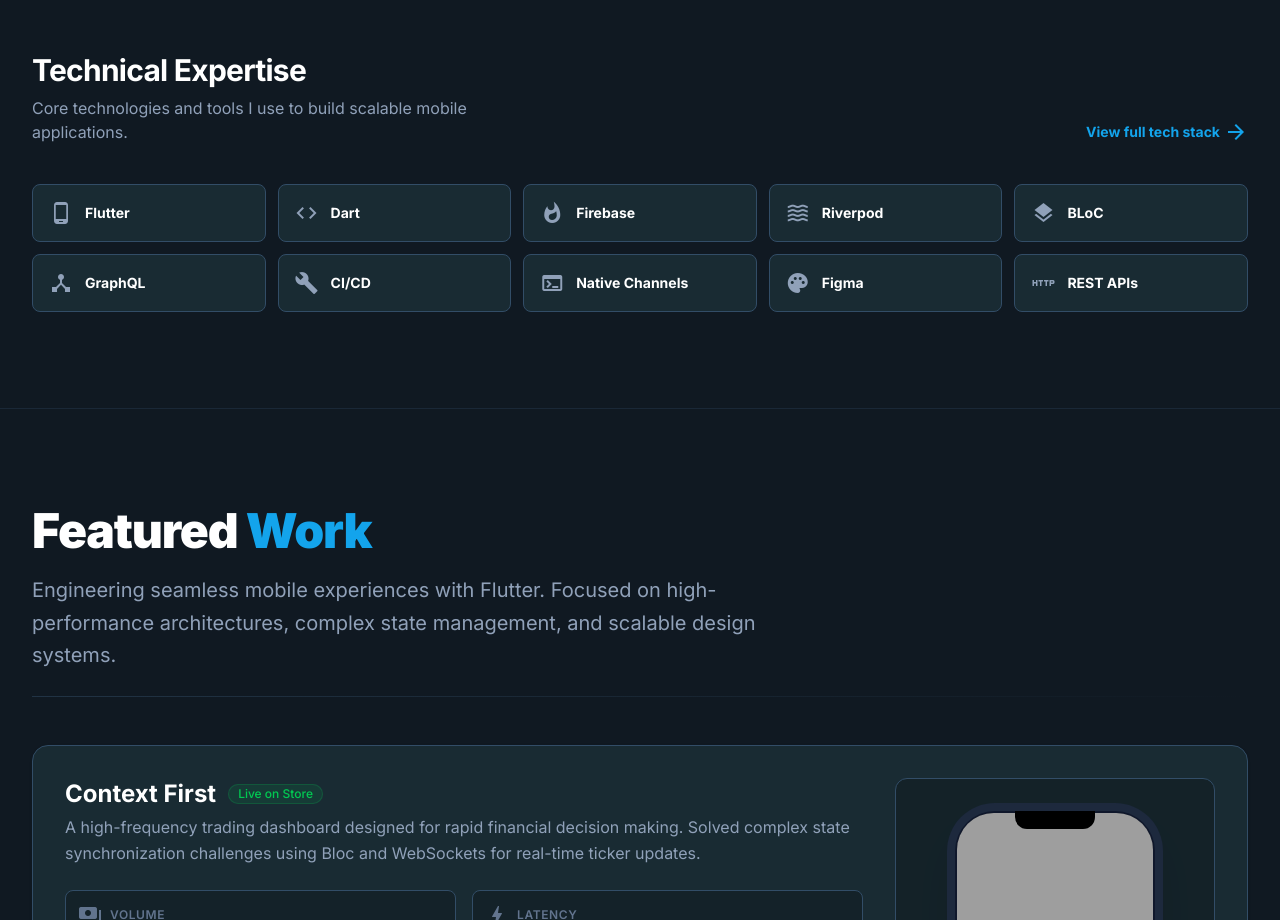
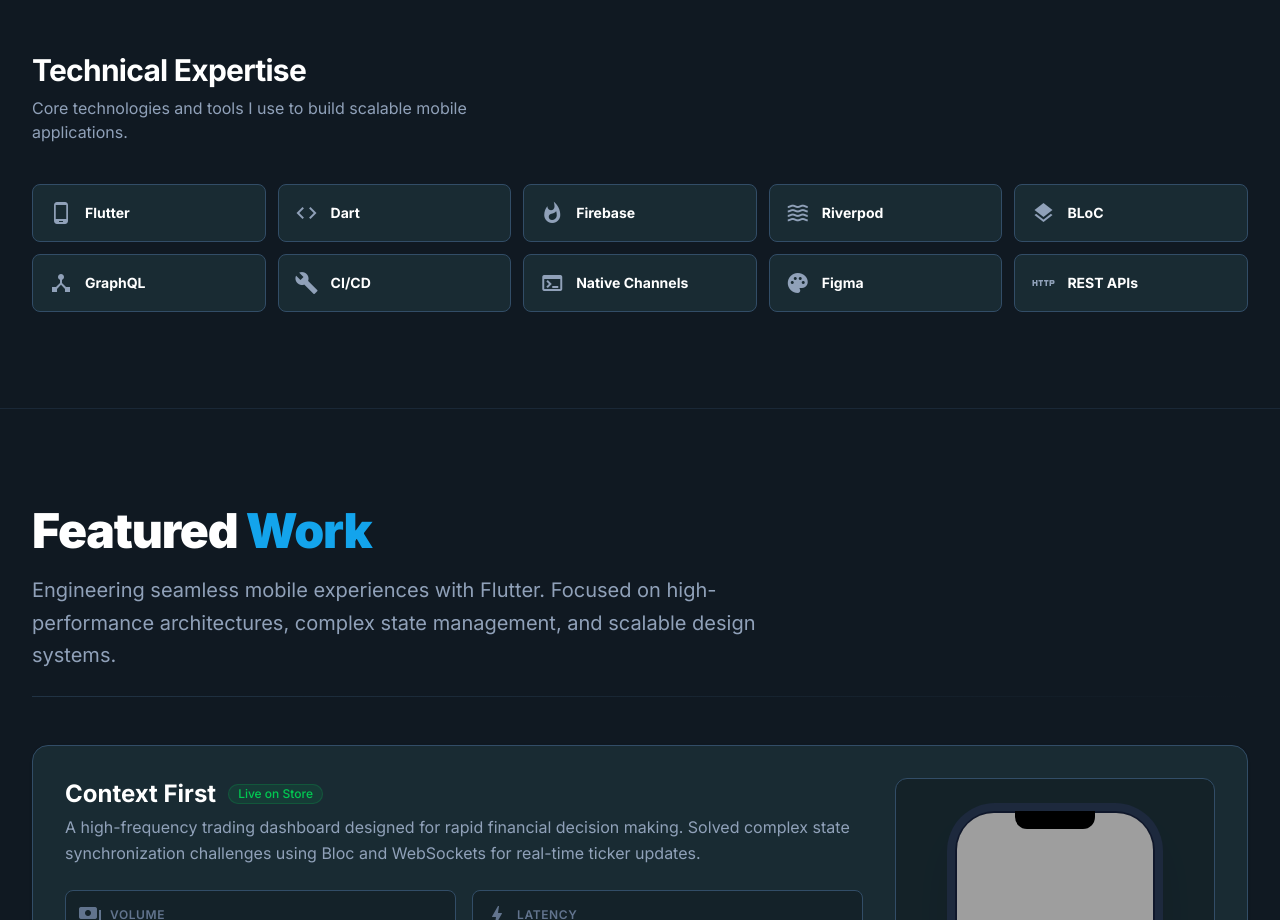
Before and after one commit to yohanangulo/yohanangulo.github.io, a Next.js app: page / in a window 1280 px wide. Shown: the part 1000-1920 px from the top of the page. Built offline with nearby package versions, Linux system fonts and the light colour scheme; grey boxes are pictures that could not be loaded.

Commit message:
Remove unused link

```diff
--- a/src/components/Skills.tsx
+++ b/src/components/Skills.tsx
@@ -29,10 +29,6 @@
           <h2 className="text-2xl md:text-3xl font-bold text-white tracking-tight mb-2">{messages.skills_title}</h2>
           <p className="text-slate-400 max-w-lg">{messages.skills_description}</p>
         </div>
-        <a className="text-primary text-sm font-bold hover:underline flex items-center gap-1" href="#">
-          {messages.skills_view_full_stack}
-          <span className="material-icons text-sm">arrow_forward</span>
-        </a>
       </div>
       <div className="grid grid-cols-2 sm:grid-cols-3 md:grid-cols-4 lg:grid-cols-5 gap-3 justify-center">
         {skills.map(skill => (
```
